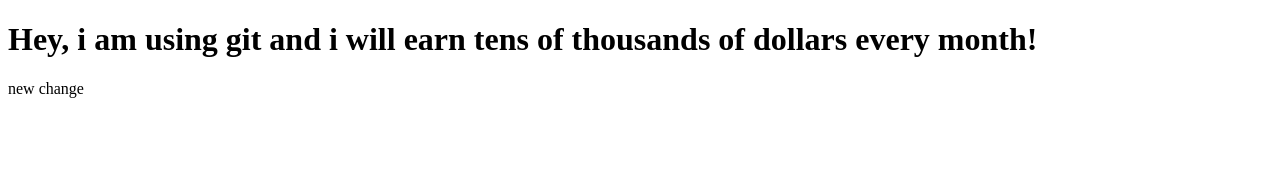
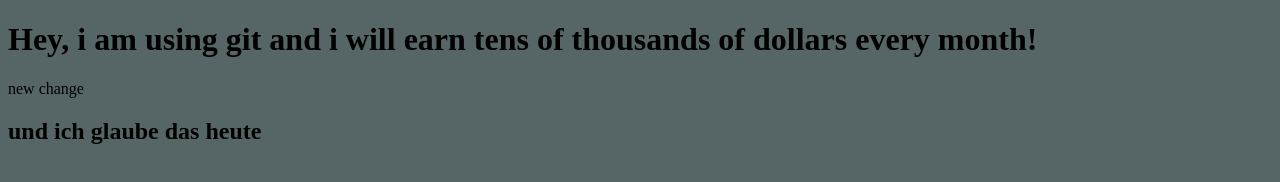
Before and after one commit to leomark92/RongoGA, a plain HTML site: page index.html in a window 1280 px wide. Drawn offline with Linux system fonts and the light colour scheme.

Commit message:
good job

```diff
--- a/index.html
+++ b/index.html
@@ -2,10 +2,12 @@
 <html>
 <head>
 <meta charset="utf-8">
+<link rel="stylesheet" type="text/css" href="styles.css">
 	<title></title>
 </head>
 <body>
 <h1>Hey, i am using git and i will earn tens of thousands of dollars every month!</h1>
 <p>new change</p>
+<h2>und ich glaube das heute</h2>
 </body>
 </html>
--- /dev/null
+++ b/styles.css
@@ -0,0 +1,3 @@
+body {
+	background-color: #566666;
+}
```
